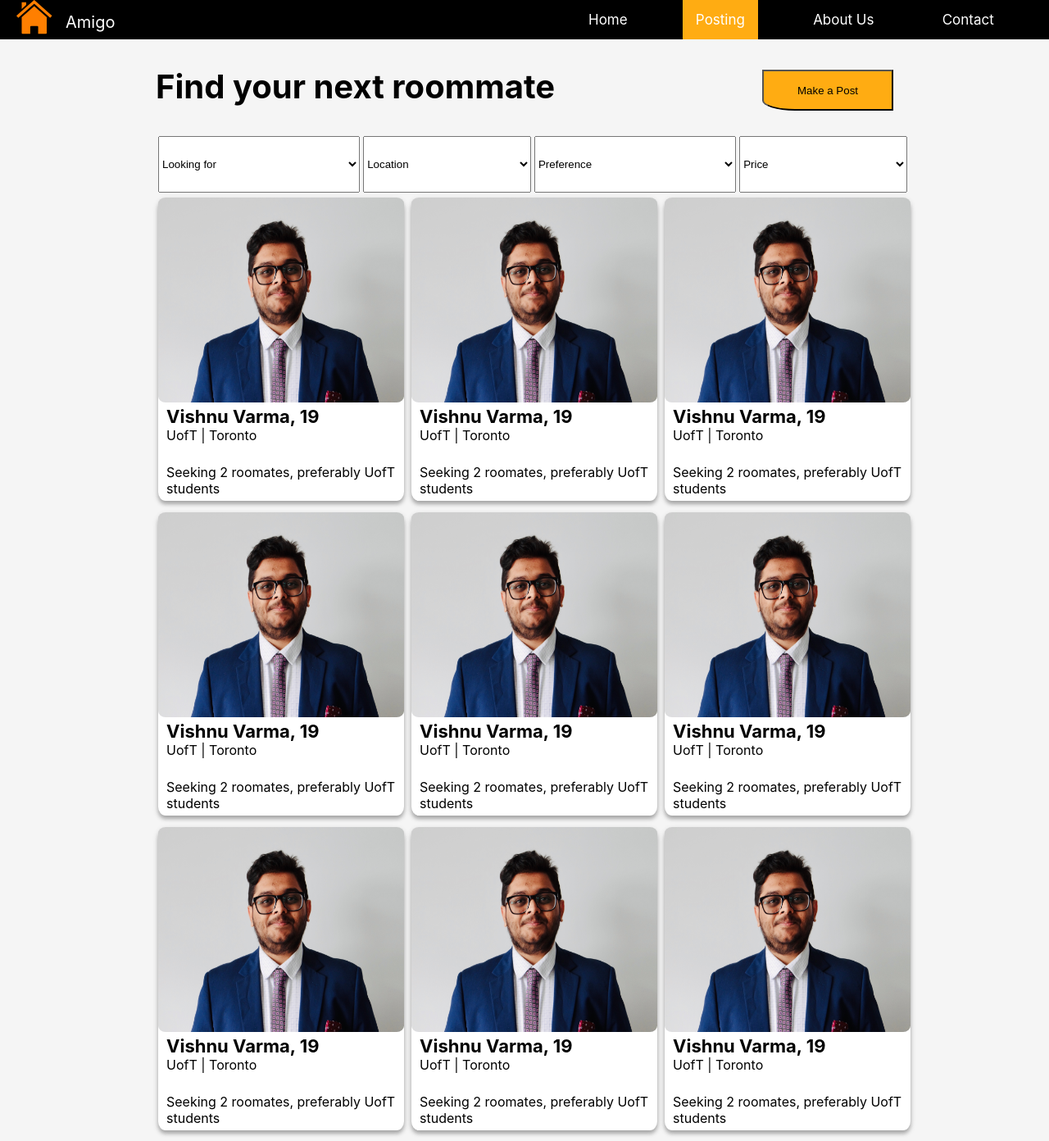
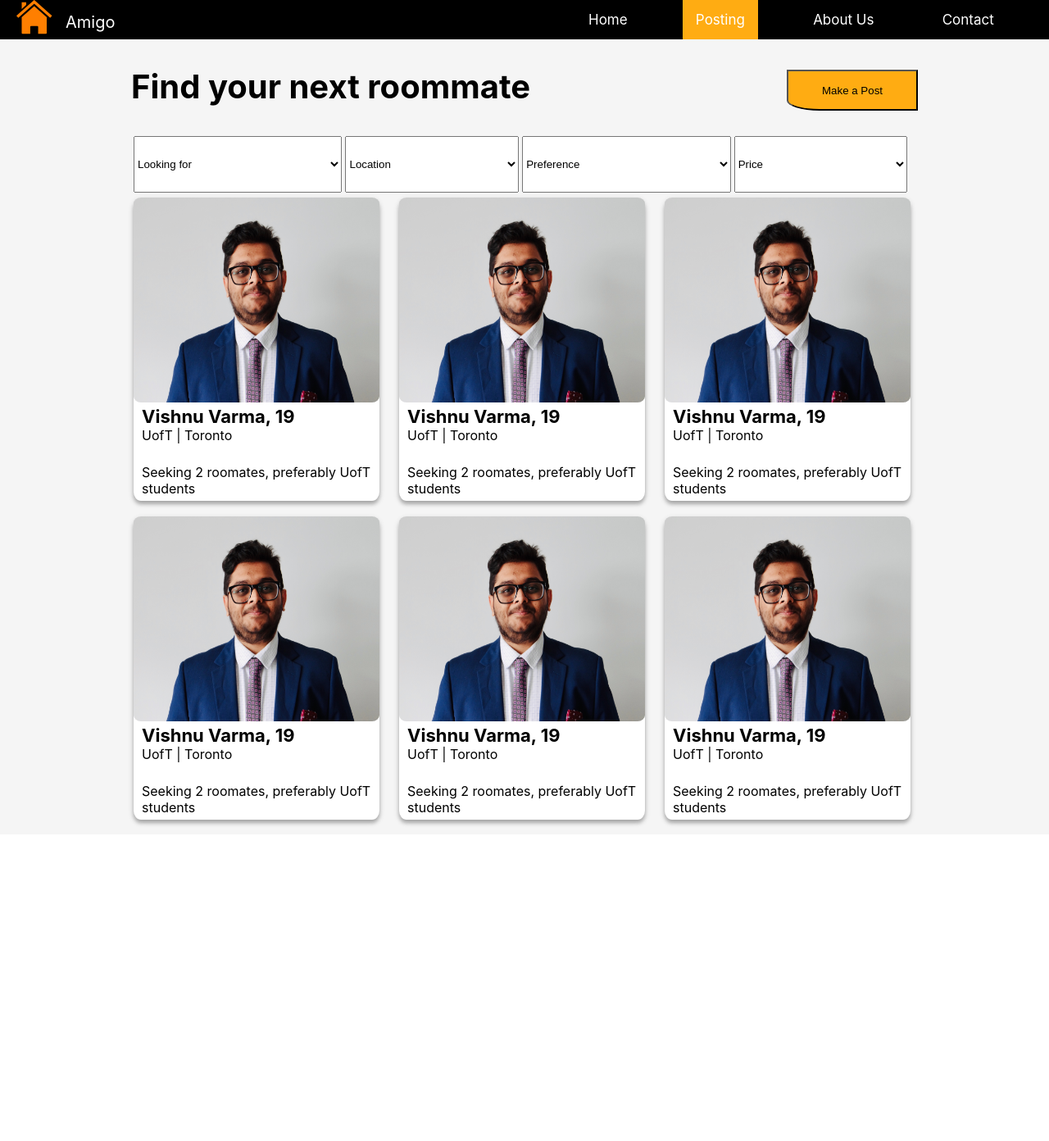
Before and after one commit to zohaibxrehman/Amigo, a React (Create React App) app in the folder amigo/: page /finder in a window 1280 px wide. Shown: the whole page at 82% size. After the commit the page ends 1018 px from the top, so only its background shows below. Built offline with nearby package versions, Linux system fonts and the light colour scheme.

Commit message:
Adjusted spacing on filter page

```diff
--- a/amigo/src/components/finderPageComponents/Filter/Filter.css
+++ b/amigo/src/components/finderPageComponents/Filter/Filter.css
@@ -15,7 +15,7 @@
 
 .filter {
     height: 75px;
-    width: 920px;
+    width: 99%;
     /* background-color: white; */
 }
 
--- a/amigo/src/components/finderPageComponents/Post/Post.css
+++ b/amigo/src/components/finderPageComponents/Post/Post.css
@@ -3,8 +3,8 @@
     height: 370px;
     background-color: white;
     border-radius: 3%;
-    margin-bottom: 10px;
-    margin-right: 5px;
+    margin-bottom: 15px;
+    margin-right: 20px;
     box-shadow: 5px 10px #f5f5f1;
     box-shadow: 0 4px 4px 0 rgba(0, 0, 0, 0.2), 0 3px 7px 0 rgba(0, 0, 0, 0.19);
 }
--- a/amigo/src/components/finderPageComponents/Posts/Posts.jsx
+++ b/amigo/src/components/finderPageComponents/Posts/Posts.jsx
@@ -17,11 +17,6 @@ export class Posts extends Component {
                         <td className='postWrap'><Post /></td>
                         <td className='postWrap'><Post /></td>
                     </tr>
-                    <tr>
-                        <td className='postWrap'><Post /></td>
-                        <td className='postWrap'><Post /></td>
-                        <td className='postWrap'><Post /></td>
-                    </tr>
                 </table>
             </div>
         )
--- a/amigo/src/views/FinderPage/FinderPage.css
+++ b/amigo/src/views/FinderPage/FinderPage.css
@@ -1,4 +1,4 @@
 .finder {
-    max-width: 900px;
+    max-width: 960px;
     margin: auto;
 }
```
